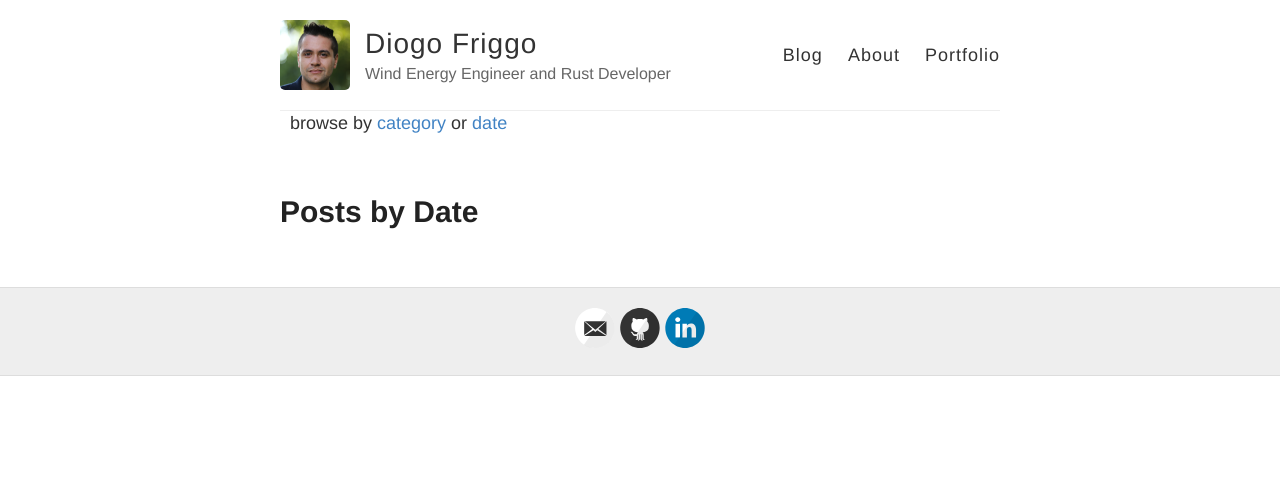
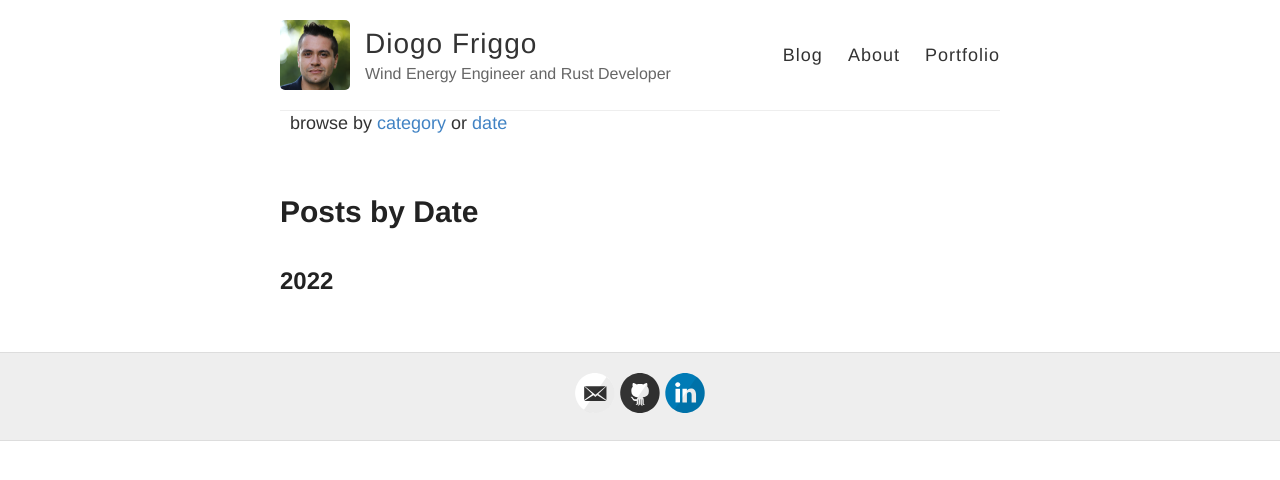
Before and after one commit to diogofriggo/diogofriggo.github.io, a Jekyll site: the page built from postsbydate.md, in a window 1280 px wide. Shown: the top 480 px of the page. Built offline with Jekyll 4.4.1, drawn with Linux system fonts in a browser that asks for light colours.

Commit message:
Update postsbydate.md

```diff
--- a/postsbydate.md
+++ b/postsbydate.md
@@ -7,5 +7,19 @@ sitemap: false
 
 <div id="index">
 
+    {% for post in site.posts %}
+        {% unless post.next %}
+            <h2>{{ post.date | date: '%Y' }}</h2>
+        {% else %}
+            {% capture year %}{{ post.date | date: '%Y' }}{% endcapture %}
+            {% capture nyear %}{{ post.next.date | date: '%Y' }}{% endcapture %}
+            {% if year != nyear %}
+            {% if forloop.index != 1 %}</ul>{% endif %}
+                <h2>{{ post.date | date: '%Y' }}</h2>
+            {% endif %}
+        {% endunless %}
+
+
+    {% endfor %}
 
 </div>
```
